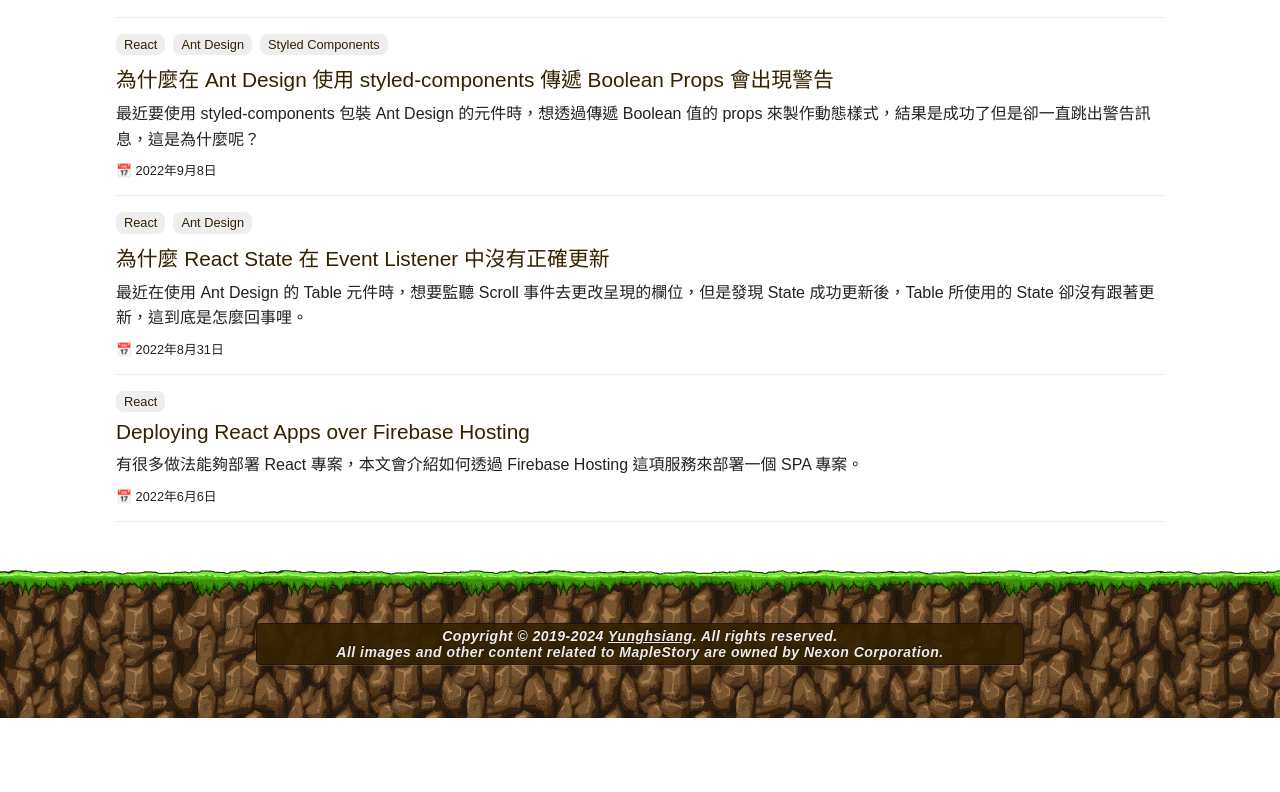
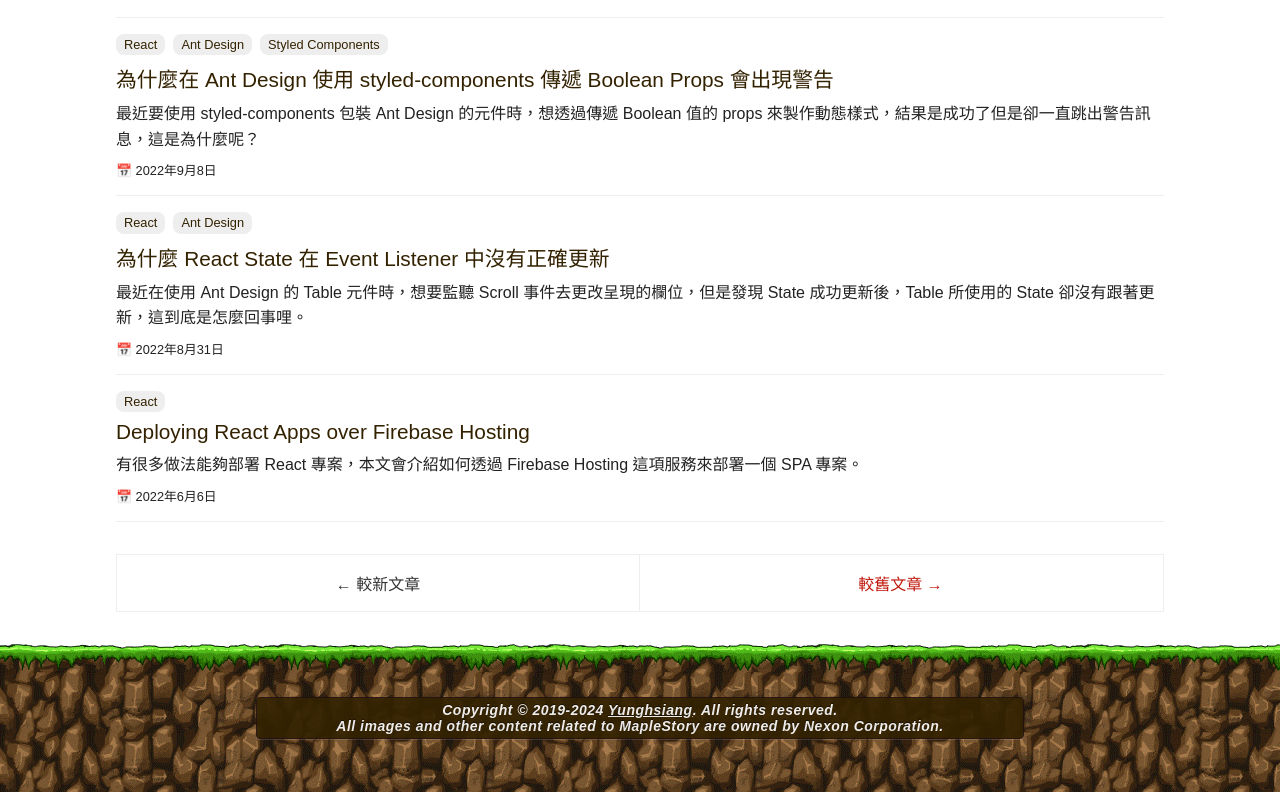
Before and after one commit to castle2668/next-pages-router-blog, a Next.js app: page / in a window 1280 px wide. Shown: the part 1444-2236 px from the top of the page. Before the commit the page ends 2162 px from the top, so only its background shows below. Built offline with nearby package versions, Linux system fonts and the light colour scheme; a web font is replaced by a local one.

Commit message:
feat: Add Pagination to AllPosts

```diff
--- a/components/contact/contact-form.module.css
+++ b/components/contact/contact-form.module.css
@@ -50,8 +50,8 @@
 .form button {
   font: inherit;
   cursor: pointer;
-  background-color: #c1170c;
-  border: 1px solid #c1170c;
+  background-color: var(--color-maple);
+  border: 1px solid var(--color-maple);
   padding: 0.5rem 1rem;
   border-radius: 4px;
   color: #fff;
--- a/components/posts/all-posts.js
+++ b/components/posts/all-posts.js
@@ -1,10 +1,17 @@
-import React from 'react';
+import React, { useEffect, useState } from 'react';
 
+import Pagination from '../ui/pagination';
 import classes from './all-posts.module.css';
 import PostsItem from './posts-item';
 
 const AllPosts = (props) => {
-  const { posts } = props;
+  const { posts, currentPage, numPages } = props;
+
+  // 當有 currentPage 和 numPages 時，才顯示 Pagination
+  const [showPagination, setShowPagination] = useState(false);
+  useEffect(() => {
+    setShowPagination(currentPage && numPages);
+  }, [currentPage, numPages]);
 
   return (
     <section className={classes.posts}>
@@ -13,6 +20,9 @@
           <PostsItem key={post.slug} post={post} />
         ))}
       </ul>
+      {showPagination && (
+        <Pagination currentPage={currentPage} numPages={numPages} />
+      )}
     </section>
   );
 };
--- a/components/posts/post-detail/post-content.module.scss
+++ b/components/posts/post-detail/post-content.module.scss
@@ -101,7 +101,7 @@
   }
 
   blockquote {
-    border-left: 4px solid #c1170c;
+    border-left: 4px solid var(--color-maple);
     line-height: 1.8;
     padding-left: 16px;
     margin: 0 0 20px 20px;
--- /dev/null
+++ b/components/ui/pagination.js
@@ -0,0 +1,43 @@
+import Link from 'next/link';
+import React, { useEffect, useState } from 'react';
+
+import classes from './pagination.module.scss';
+
+const Pagination = (props) => {
+  const { currentPage, numPages } = props;
+
+  const [isFirst, setIsFirst] = useState(false);
+  const [isLast, setIsLast] = useState(false);
+  const [prevPage, setPrevPage] = useState('');
+  const [nextPage, setNextPage] = useState('');
+
+  useEffect(() => {
+    setIsFirst(currentPage === 1);
+    setIsLast(currentPage === numPages);
+    setPrevPage(
+      currentPage - 1 === 1 ? '/posts' : `/posts/p/${currentPage - 1}`,
+    );
+    setNextPage(`/posts/p/${currentPage + 1}`);
+  }, [currentPage, numPages]);
+
+  return (
+    <div className={classes.pagination}>
+      {!isFirst ? (
+        <Link href={prevPage} rel="prev">
+          ← 較新文章
+        </Link>
+      ) : (
+        <span>← 較新文章</span>
+      )}
+      {!isLast ? (
+        <Link href={nextPage} rel="next">
+          較舊文章 →
+        </Link>
+      ) : (
+        <span>較舊文章 →</span>
+      )}
+    </div>
+  );
+};
+
+export default Pagination;
--- /dev/null
+++ b/components/ui/pagination.module.scss
@@ -0,0 +1,29 @@
+.pagination {
+  border: 1px solid #eee;
+  margin-top: 1rem;
+  margin-bottom: 1rem;
+  a,
+  span {
+    display: inline-block;
+    padding: 1rem;
+    width: 50%;
+    text-align: center;
+  }
+  a {
+    color: var(--color-maple);
+    text-decoration: none;
+    &:hover {
+      text-decoration: underline;
+      background-color: #eee;
+    }
+  }
+  span {
+    color: #333;
+  }
+  > *:first-child {
+    border-right: 1px solid #eee;
+  }
+  > *:last-child {
+    margin-left: -1px;
+  }
+}
--- a/pages/archives.js
+++ b/pages/archives.js
@@ -2,7 +2,7 @@
 import React from 'react';
 
 import ArchivesList from '@/components/archives-page/archives-list';
-import { getAllPosts } from '@/utils/posts-util';
+import { getArchives } from '@/utils/archives-util';
 
 const ArchivesPage = (props) => {
   const { posts } = props;
@@ -23,11 +23,11 @@
 export default ArchivesPage;
 
 export const getStaticProps = () => {
-  const allPosts = getAllPosts();
+  const archives = getArchives();
 
   return {
     props: {
-      posts: allPosts,
+      posts: archives,
     },
   };
 };
--- a/pages/index.js
+++ b/pages/index.js
@@ -14,17 +14,23 @@
           content="I post about programming and web development."
         />
       </Head>
-      <AllPosts posts={props.posts} />
+      <AllPosts
+        posts={props.posts}
+        currentPage={props.currentPage}
+        numPages={props.numPages}
+      />
     </>
   );
 }
 
 export const getStaticProps = () => {
-  const paginatedPosts = getPaginatedPosts(1);
+  const { posts, currentPage, numPages } = getPaginatedPosts(1);
 
   return {
     props: {
-      posts: paginatedPosts,
+      posts,
+      currentPage,
+      numPages,
     },
   };
 };
--- a/utils/posts-util.js
+++ b/utils/posts-util.js
@@ -45,13 +45,18 @@
 
 // 生成每頁的文章陣列
 export const getPaginatedPosts = (page = 1, postsPerPage = 10) => {
+  const currentPage = parseInt(page);
   const sortedPosts = getAllPosts();
 
-  const startIndex = (page - 1) * postsPerPage;
+  const startIndex = (currentPage - 1) * postsPerPage;
   const endIndex = startIndex + postsPerPage;
   const paginatedPosts = sortedPosts.slice(startIndex, endIndex);
 
-  return paginatedPosts;
+  return {
+    posts: paginatedPosts,
+    currentPage: currentPage, // 當前頁數
+    numPages: Math.ceil(sortedPosts.length / postsPerPage), // 總頁數
+  };
 };
 
 // 生成文章的分頁陣列
```
Also changed, not shown: components/archives-page/archives-list.js (+4 -54 lines), pages/posts/index.js (+9 -3 lines), pages/posts/p/[slug].js (+9 -3 lines), utils/archives-util.js (added, +59 -0 lines).
